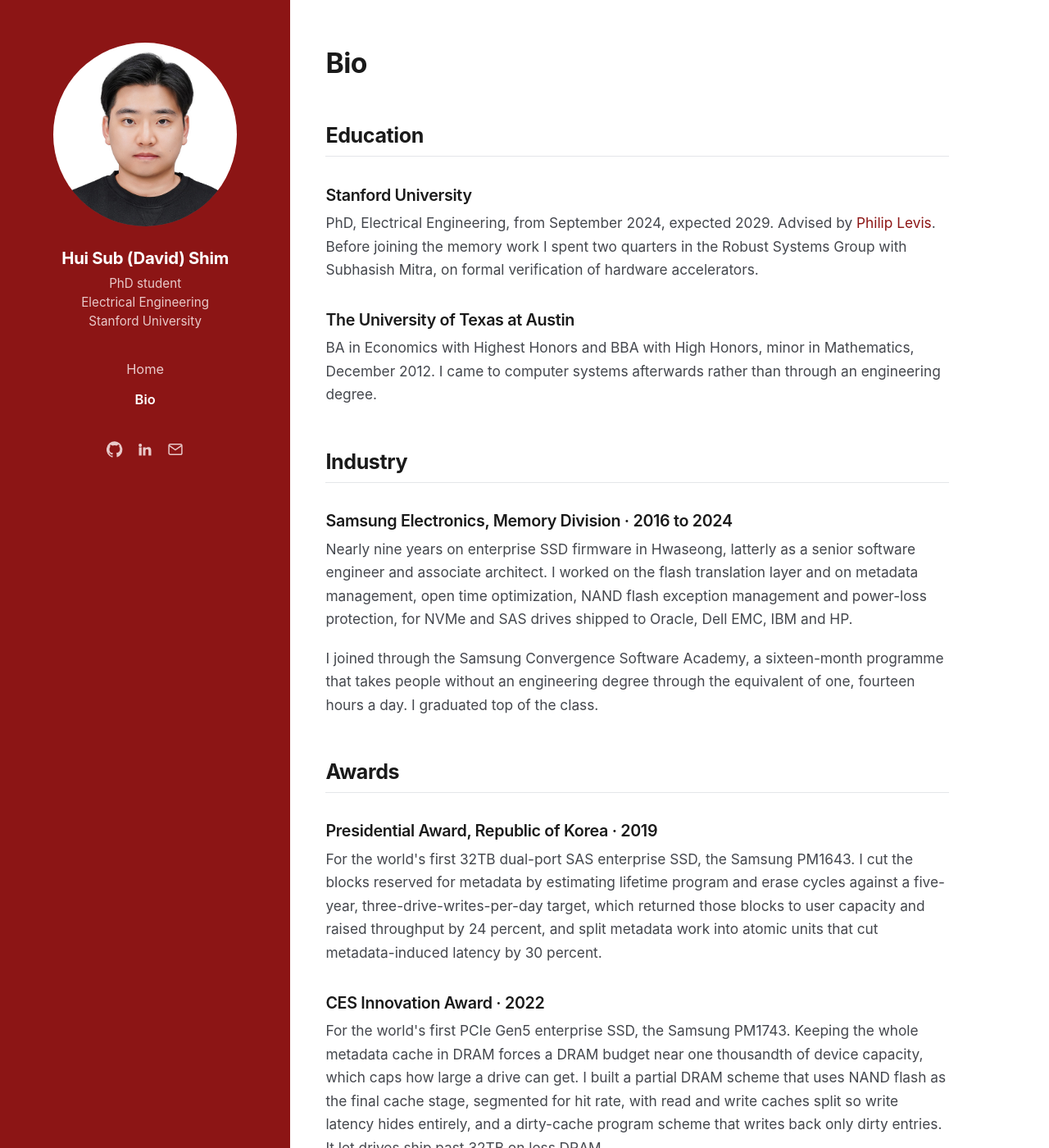
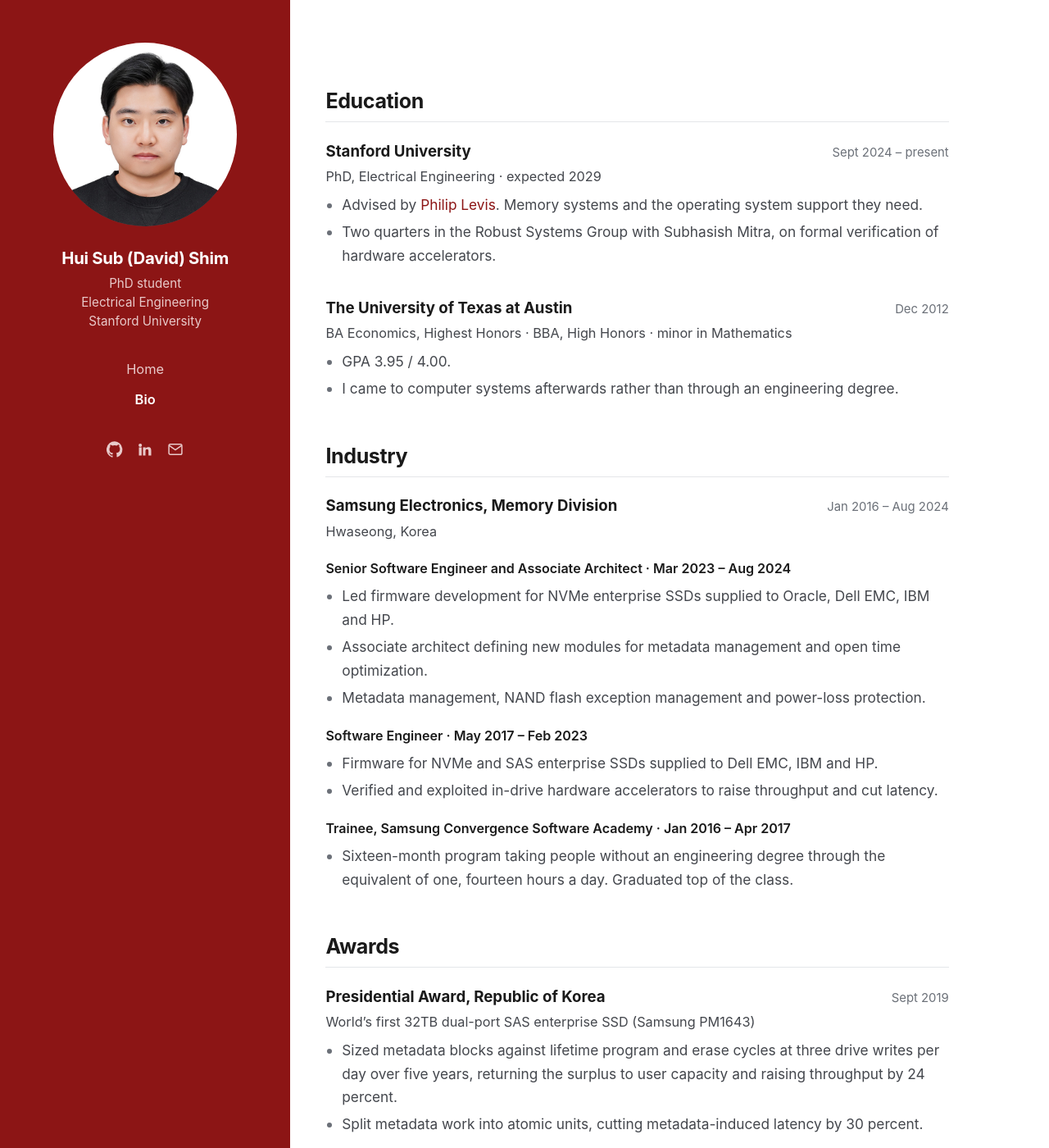
Before and after one commit to davidshim0/davidshim0.github.io, a Jekyll site: the page built from bio.html, in a window 1280 px wide and 1400 px high. Shown: the whole window at 82% size. Built offline with Jekyll 4.4.1, drawn with Linux system fonts in a browser that asks for light colours; some of the changed text lies outside the part shown.

Commit message:
Bio as resume-style bullets; verified paper figures; style gate
Bio drops its heading and the LinkedIn footnote, loses the Samsung Best
Paper entry, and becomes dated entries with bullets rather than prose.

The SmartNIC figures are now the paper's own: 77 to 83 percent less DRAM
traffic, 25 to 62 percent less execution time, 1.3 to 2.7 times per-core
throughput. The CV's "67% and 52%" appear nowhere in the paper.

check-style.sh greps for British spellings and em dashes, and build.sh
refuses to build when it fails. "programme" had reached the bio.

Co-Authored-By: Claude Opus 5 <noreply@anthropic.com>

```diff
--- a/assets/css/style.css
+++ b/assets/css/style.css
@@ -1,5 +1,5 @@
 /* ──────────────────────────────────────────────────────────────────────────
-   Tokens. --rail-bg is the one to change if the sidebar colour is wrong.
+   Tokens. --rail-bg is the one to change if the sidebar color is wrong.
    Alternatives:  warm stone    #efece6 / ink #2a2724 / quiet #6f6a62
                   deep cardinal #6b1010 / ink #f3e9e9 / quiet #c9a9a9
                   deep slate    #2b3038 / ink #e9eaec / quiet #a3a9b2
@@ -138,3 +138,20 @@ p { margin: 0 0 1.1rem; color: var(--ink-soft); }
   text-transform: uppercase; color: var(--ink-quiet); margin-bottom: 0.3rem;
 }
 .thread-papers .pub { padding: 0.35rem 0; border-bottom: 0; }
+
+/* ── Bio entries, resume shaped ───────────────────────────────────────── */
+.entry { margin-bottom: 2rem; }
+.entry-head {
+  display: flex; align-items: baseline; justify-content: space-between;
+  gap: 1rem; flex-wrap: wrap;
+}
+.entry-title { font-size: 1.08rem; font-weight: 650; color: var(--ink); }
+.entry-when { font-size: 0.86rem; color: var(--ink-quiet); white-space: nowrap; }
+.entry-sub { font-size: 0.94rem; color: var(--ink-soft); margin-top: 0.1rem; }
+.entry-role {
+  font-size: 0.93rem; font-weight: 600; color: var(--ink);
+  margin-top: 1.05rem;
+}
+.entry ul { margin: 0.4rem 0 0; padding-left: 1.15rem; }
+.entry li { color: var(--ink-soft); margin-bottom: 0.28rem; }
+.entry li::marker { color: var(--ink-quiet); }
--- a/bio.html
+++ b/bio.html
@@ -1,78 +1,89 @@
 ---
 layout: default
 title: Bio
+show_title: false
 permalink: /bio/
 description: "Education, industry background and awards for Hui Sub (David) Shim."
 ---
 
 <h2 class="section-head">Education</h2>
 
-<h3>Stanford University</h3>
-<p>
-  PhD, Electrical Engineering, from September 2024, expected 2029. Advised by
-  <a href="http://csl.stanford.edu/~pal">Philip Levis</a>. Before joining the
-  memory work I spent two quarters in the Robust Systems Group with Subhasish
-  Mitra, on formal verification of hardware accelerators.
-</p>
+<div class="entry">
+  <div class="entry-head">
+    <span class="entry-title">Stanford University</span>
+    <span class="entry-when">Sept 2024 &ndash; present</span>
+  </div>
+  <div class="entry-sub">PhD, Electrical Engineering &middot; expected 2029</div>
+  <ul>
+    <li>Advised by <a href="http://csl.stanford.edu/~pal">Philip Levis</a>. Memory systems and the operating system support they need.</li>
+    <li>Two quarters in the Robust Systems Group with Subhasish Mitra, on formal verification of hardware accelerators.</li>
+  </ul>
+</div>
 
-<h3>The University of Texas at Austin</h3>
-<p>
-  BA in Economics with Highest Honors and BBA with High Honors, minor in
-  Mathematics, December 2012. I came to computer systems afterwards rather
-  than through an engineering degree.
-</p>
+<div class="entry">
+  <div class="entry-head">
+    <span class="entry-title">The University of Texas at Austin</span>
+    <span class="entry-when">Dec 2012</span>
+  </div>
+  <div class="entry-sub">BA Economics, Highest Honors &middot; BBA, High Honors &middot; minor in Mathematics</div>
+  <ul>
+    <li>GPA 3.95 / 4.00.</li>
+    <li>I came to computer systems afterwards rather than through an engineering degree.</li>
+  </ul>
+</div>
 
 <h2 class="section-head">Industry</h2>
 
-<h3>Samsung Electronics, Memory Division &middot; 2016 to 2024</h3>
-<p>
-  Nearly nine years on enterprise SSD firmware in Hwaseong, latterly as a
-  senior software engineer and associate architect. I worked on the flash
-  translation layer and on metadata management, open time optimization, NAND
-  flash exception management and power-loss protection, for NVMe and SAS
-  drives shipped to Oracle, Dell EMC, IBM and HP.
-</p>
-<p>
-  I joined through the Samsung Convergence Software Academy, a sixteen-month
-  programme that takes people without an engineering degree through the
-  equivalent of one, fourteen hours a day. I graduated top of the class.
-</p>
+<div class="entry">
+  <div class="entry-head">
+    <span class="entry-title">Samsung Electronics, Memory Division</span>
+    <span class="entry-when">Jan 2016 &ndash; Aug 2024</span>
+  </div>
+  <div class="entry-sub">Hwaseong, Korea</div>
+
+  <div class="entry-role">Senior Software Engineer and Associate Architect &middot; Mar 2023 &ndash; Aug 2024</div>
+  <ul>
+    <li>Led firmware development for NVMe enterprise SSDs supplied to Oracle, Dell EMC, IBM and HP.</li>
+    <li>Associate architect defining new modules for metadata management and open time optimization.</li>
+    <li>Metadata management, NAND flash exception management and power-loss protection.</li>
+  </ul>
+
+  <div class="entry-role">Software Engineer &middot; May 2017 &ndash; Feb 2023</div>
+  <ul>
+    <li>Firmware for NVMe and SAS enterprise SSDs supplied to Dell EMC, IBM and HP.</li>
+    <li>Verified and exploited in-drive hardware accelerators to raise throughput and cut latency.</li>
+  </ul>
+
+  <div class="entry-role">Trainee, Samsung Convergence Software Academy &middot; Jan 2016 &ndash; Apr 2017</div>
+  <ul>
+    <li>Sixteen-month program taking people without an engineering degree through the equivalent of one, fourteen hours a day. Graduated top of the class.</li>
+  </ul>
+</div>
 
 <h2 class="section-head">Awards</h2>
 
-<h3>Presidential Award, Republic of Korea &middot; 2019</h3>
-<p>
-  For the world's first 32TB dual-port SAS enterprise SSD, the Samsung PM1643.
-  I cut the blocks reserved for metadata by estimating lifetime program and
-  erase cycles against a five-year, three-drive-writes-per-day target, which
-  returned those blocks to user capacity and raised throughput by 24 percent,
-  and split metadata work into atomic units that cut metadata-induced latency
-  by 30 percent.
-</p>
+<div class="entry">
+  <div class="entry-head">
+    <span class="entry-title">Presidential Award, Republic of Korea</span>
+    <span class="entry-when">Sept 2019</span>
+  </div>
+  <div class="entry-sub">World&rsquo;s first 32TB dual-port SAS enterprise SSD (Samsung PM1643)</div>
+  <ul>
+    <li>Sized metadata blocks against lifetime program and erase cycles at three drive writes per day over five years, returning the surplus to user capacity and raising throughput by 24 percent.</li>
+    <li>Split metadata work into atomic units, cutting metadata-induced latency by 30 percent.</li>
+  </ul>
+</div>
 
-<h3>CES Innovation Award &middot; 2022</h3>
-<p>
-  For the world's first PCIe Gen5 enterprise SSD, the Samsung PM1743. Keeping
-  the whole metadata cache in DRAM forces a DRAM budget near one thousandth of
-  device capacity, which caps how large a drive can get. I built a partial
-  DRAM scheme that uses NAND flash as the final cache stage, segmented for hit
-  rate, with read and write caches split so write latency hides entirely, and
-  a dirty-cache program scheme that writes back only dirty entries. It let
-  drives ship past 32TB on less DRAM.
-</p>
-
-<h3>Samsung Best Paper Award &middot; 2022</h3>
-<p>
-  First author on "STM: Improving the Reliability of SSD through Selective
-  Trim Manager". Metadata blocks wear out under repeated shutdowns and large
-  trims. The paper proposes a dynamic shutdown manager that skips the shutdown
-  write when open-time requirements can be met without it, and a selective
-  trim manager that ignores trims for logical zones already empty. Both
-  shipped, and cut metadata wear-out by more than 25 percent under normal
-  workloads.
-</p>
-
-<p class="note">
-  This is a summary.
-  <a href="{{ site.author.linkedin }}">See LinkedIn for the latest</a>.
-</p>
+<div class="entry">
+  <div class="entry-head">
+    <span class="entry-title">CES Innovation Award</span>
+    <span class="entry-when">Jan 2022</span>
+  </div>
+  <div class="entry-sub">World&rsquo;s first PCIe Gen5 enterprise SSD (Samsung PM1743)</div>
+  <ul>
+    <li>Keeping the whole metadata cache in DRAM forces a DRAM budget near one thousandth of device capacity, which caps how large a drive can get.</li>
+    <li>Built a partial DRAM scheme using NAND flash as the final cache stage, segmented for hit rate, with read and write caches split so write latency hides entirely.</li>
+    <li>Added a dirty-cache program scheme that writes back only dirty entries rather than every cache line.</li>
+    <li>Let drives ship past 32TB on less DRAM.</li>
+  </ul>
+</div>
--- a/index.html
+++ b/index.html
@@ -54,7 +54,9 @@ show_title: false
   space divided into fixed-size pages, and translating between the two layouts
   costs copies that consume the bandwidth the analysis needed. With colleagues
   I work on addressing that lets software read a whole flow as one contiguous
-  region, built and measured on FPGAs.
+  region, built and measured on FPGAs. On an Alveo U250 prototype it cuts DRAM
+  traffic by 77 to 83 percent, lowers execution time by 25 to 62 percent, and
+  raises per-core throughput by 1.3 to 2.7 times.
 </p>
 {% include fig/packets.html %}
 {% assign tp = site.data.publications | where: "thread", "packets" %}
```
Also changed, not shown: 2 other files.
